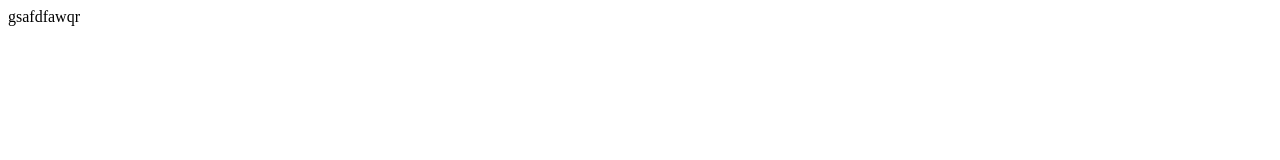
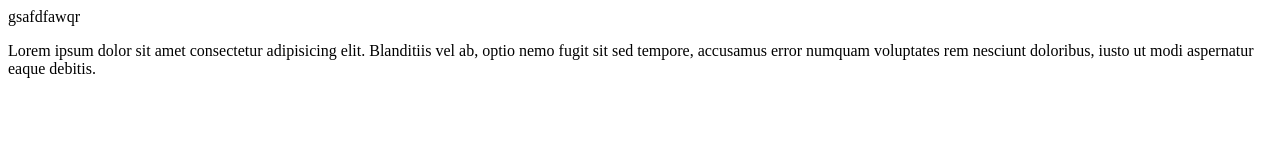
Before and after one commit to Alefex/1_repo_knowing, a plain HTML site: page index.html in a window 1280 px wide. Drawn offline with Linux system fonts and the light colour scheme.

Commit message:
Enviando att

```diff
--- a/index.html
+++ b/index.html
@@ -8,5 +8,7 @@
 </head>
 <body>
     gsafdfawqr
+    <p>Lorem ipsum dolor sit amet consectetur adipisicing elit. Blanditiis vel ab, optio nemo fugit sit sed tempore, accusamus error
+     numquam voluptates rem nesciunt doloribus, iusto ut modi aspernatur eaque debitis.</p>
 </body>
 </html>
```
